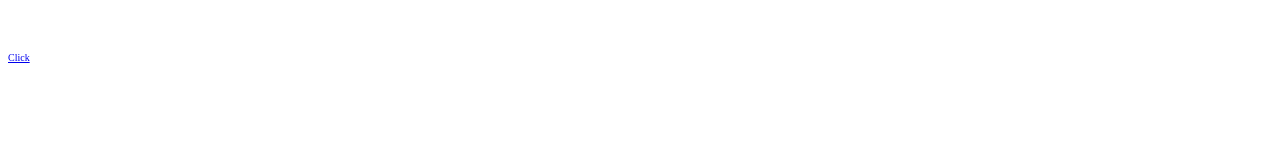
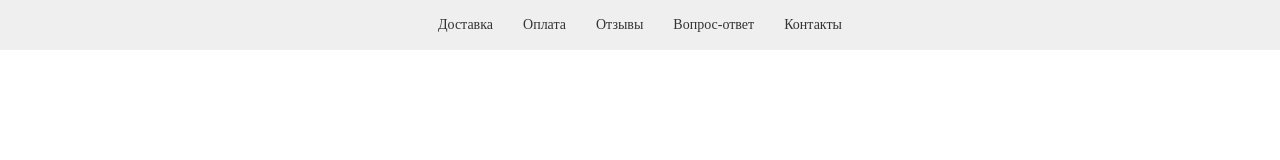
Before and after one commit to CloudClaw/html-scss-shop, a website: page index.html in a window 1280 px wide. Drawn offline with Linux system fonts and the light colour scheme.

Commit message:
added styles and html for header-navigation

```diff
--- a/index.html
+++ b/index.html
@@ -1,13 +1,21 @@
 <!DOCTYPE html>
 <html lang="en">
-<head>
-	<meta charset="UTF-8">
-	<meta http-equiv="X-UA-Compatible" content="IE=edge">
-	<meta name="viewport" content="width=device-width, initial-scale=1.0">
-	<link rel="stylesheet" href="./src/css/index.css">
-	<title>Магазин кресел</title>
-</head>
-<body>
-	<a href="#">Click</a>
-</body>
+  <head>
+    <meta charset="UTF-8" />
+    <meta http-equiv="X-UA-Compatible" content="IE=edge" />
+    <meta name="viewport" content="width=device-width, initial-scale=1.0" />
+    <link rel="stylesheet" href="./src/css/index.css" />
+    <title>Магазин кресел</title>
+  </head>
+  <body>
+    <section class="header-navigation">
+      <div class="wrapper header-navigation__wrapper">
+        <a href="#" class="header-navigation__link">Доставка</a>
+        <a href="#" class="header-navigation__link">Оплата</a>
+        <a href="#" class="header-navigation__link">Отзывы</a>
+        <a href="#" class="header-navigation__link">Вопрос-ответ</a>
+        <a href="#" class="header-navigation__link">Контакты</a>
+      </div>
+    </section>
+  </body>
 </html>
--- a/src/scss/constants/_constants.scss
+++ b/src/scss/constants/_constants.scss
@@ -1,6 +1,6 @@
-$primary1: #F13C6E;
+$primary1: #f13c6e;
 $primary2: #ffffff;
-$primary2: #EFEFEF;
+$primary3: #efefef;
 
 $title-text-color: #000000;
 $link-text-color: #000000;
--- a/src/scss/global/_global.scss
+++ b/src/scss/global/_global.scss
@@ -5,6 +5,7 @@ html {
 }
 
 body {
+	margin: 0;
 }
 h1,
 h2,
--- a/src/scss/index.scss
+++ b/src/scss/index.scss
@@ -1,2 +1,3 @@
 @import "./constants/constants";
 @import "./global/global";
+@import "./modules/_header-navigation";
--- /dev/null
+++ b/src/scss/modules/_header-navigation.scss
@@ -0,0 +1,18 @@
+.header-navigation {
+	background: $primary3;
+	&__link {
+		font-size: 1.4rem;
+		line-height: 1.6rem;
+		color: $info-text-color;
+
+		&:not(:last-child){
+			margin-right: 30px;
+		}
+	}
+	&__wrapper {
+		display: flex;
+		align-items: center;
+		justify-content: center;
+		padding: 17px 0;
+	}
+}
```
Also changed, not shown: src/css/index.css. Lines whose indentation alone changed are shown as unchanged.
